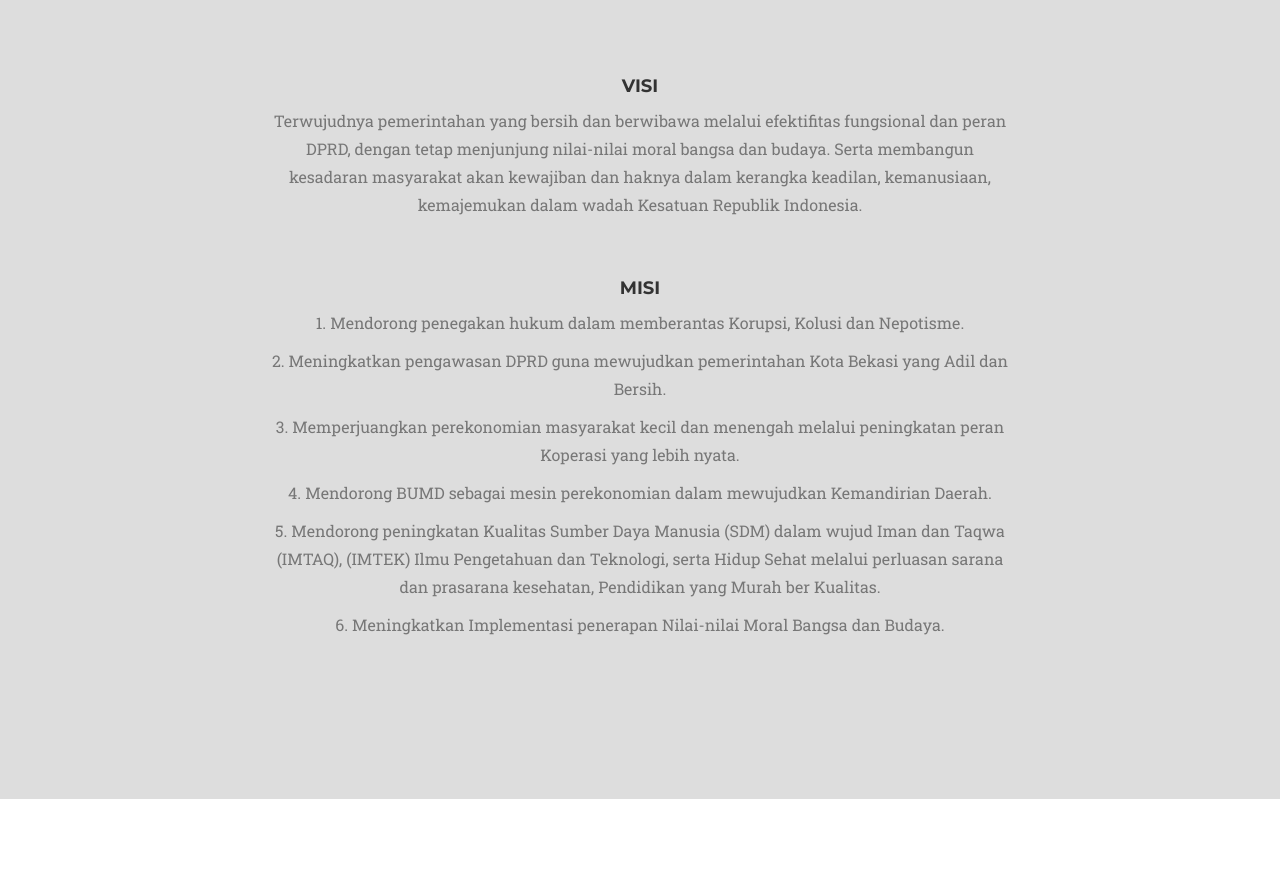
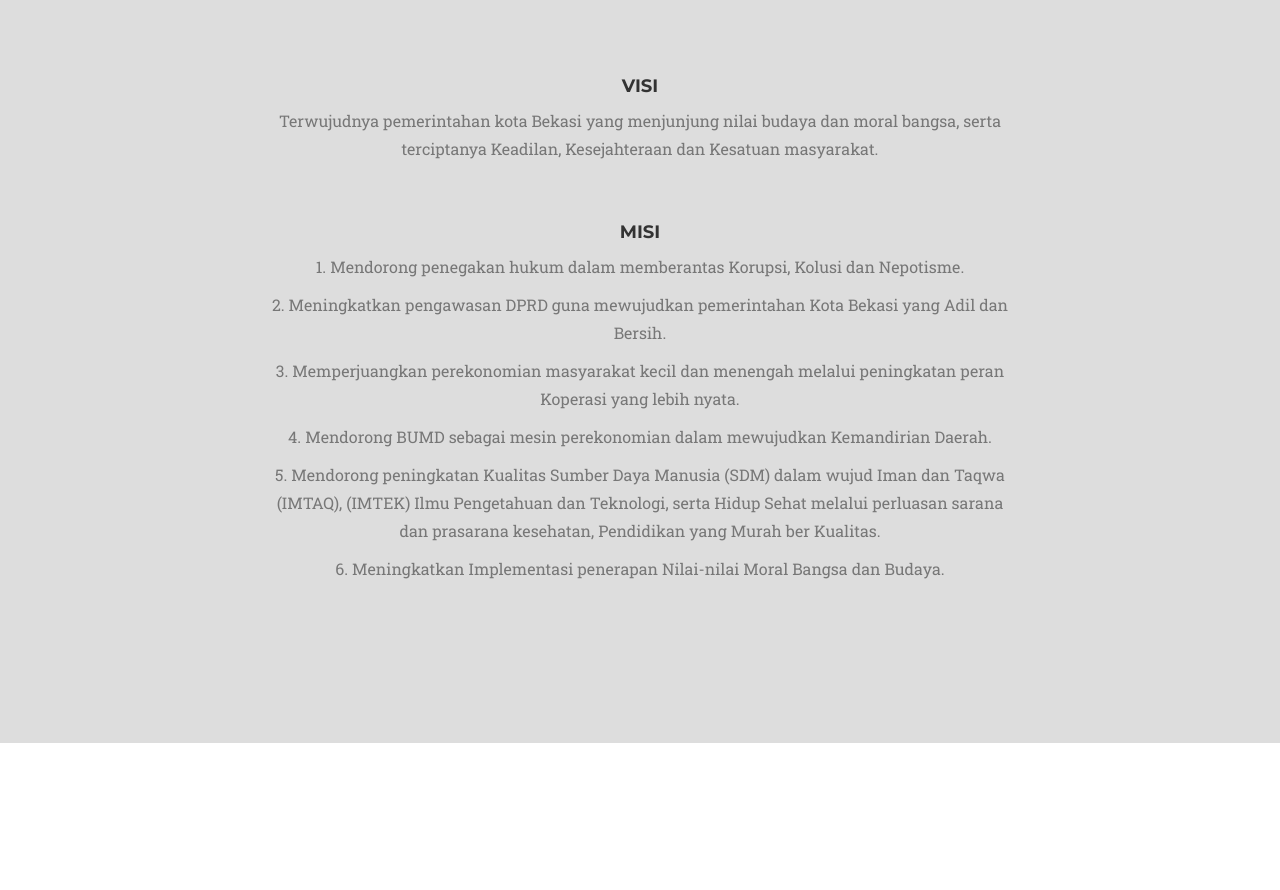
Before and after one commit to boydavidtaga/bdt, a website: page index.html in a window 1280 px wide. Shown: the part 1294-2184 px from the top of the page. Drawn offline with nearby package versions, Linux system fonts and the light colour scheme; a web font is replaced by a local one.

Commit message:
Update index.html

```diff
--- a/index.html
+++ b/index.html
@@ -156,7 +156,7 @@
 
                 <div class="col-lg-8 col-lg-offset-2 text-center">
                     <h4>Visi</h4>
-                    <p class="large text-muted">Terwujudnya pemerintahan yang bersih dan berwibawa melalui efektifitas fungsional dan peran DPRD, dengan tetap menjunjung nilai-nilai moral bangsa dan budaya</a>. Serta membangun kesadaran masyarakat akan kewajiban dan haknya dalam kerangka keadilan, kemanusiaan, kemajemukan dalam wadah Kesatuan Republik Indonesia.</p>
+                    <p class="large text-muted">Terwujudnya pemerintahan kota Bekasi yang menjunjung nilai budaya dan moral bangsa</a>, serta terciptanya Keadilan, Kesejahteraan dan Kesatuan masyarakat.</p>
                     <br>
                     <br>
                 </div>
```
